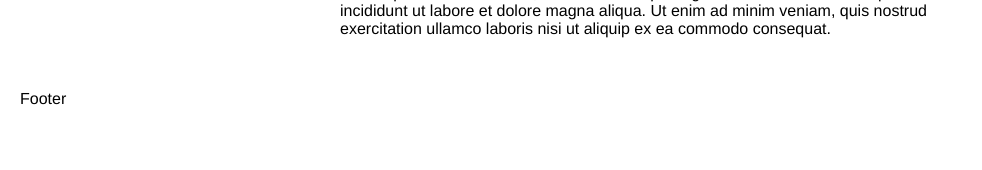
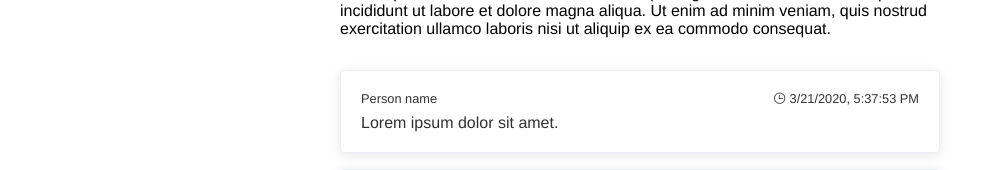
Before and after one commit to bombin78/nuxt-blog, a Nuxt app: page /post/1 in a window 1280 px wide. Shown: the part 743-913 px from the top of the page, without its empty margins (0-982 px from the left). Built offline with nearby package versions, Linux system fonts and the light colour scheme.

Commit message:
List of comments

```diff
--- /dev/null
+++ b/components/main/Comment.vue
@@ -0,0 +1,43 @@
+<template>
+  <el-card class="comment">
+
+    <div class="comment-header">
+      <span>Person name</span>
+      <span>
+        <i class="el-icon-time"></i>
+        {{ new Date().toLocaleString()}}
+      </span>
+    </div>
+
+    <div class="comment-text">
+      Lorem ipsum dolor sit amet.
+    </div>
+
+  </el-card>
+</template>
+
+<script>
+export default {
+  props: ['comment'],
+}
+</script>
+
+<style lang="scss" scoped>
+
+  .comment {
+    margin-bottom: 1rem;
+  }
+
+  .comment-header {
+    display: flex;
+    justify-content: space-between;
+    margin-bottom: .5rem;
+
+    font-size: .8rem;
+  }
+
+  .comment-text {
+    white-space: pre-line;
+  }
+
+</style>
--- a/pages/post/_id.vue
+++ b/pages/post/_id.vue
@@ -46,16 +46,29 @@
 
     <footer>
 
+        <div class="comments" v-if="true">
+          <app-comment
+            v-for="comment in 4"
+            :key="comment"
+            :comment="comment" />
+        </div>
+        <div class="text-center" v-else>
+          Комментариев нет
+        </div>
     </footer>
 
   </article>
 </template>
 
 <script>
+import AppComment from '@/components/main/Comment'
 export default {
   validate({params}) {
     return Boolean(params.id);
-  }
+  },
+  components: {
+    AppComment,
+  },
 }
 </script>
 
--- a/theme/index.scss
+++ b/theme/index.scss
@@ -11,3 +11,7 @@
   -webkit-font-smoothing: antialiased;
   -webkit-tap-highlight-color: transparent;
 }
+
+.text-center {
+  text-align: center;
+}
```
